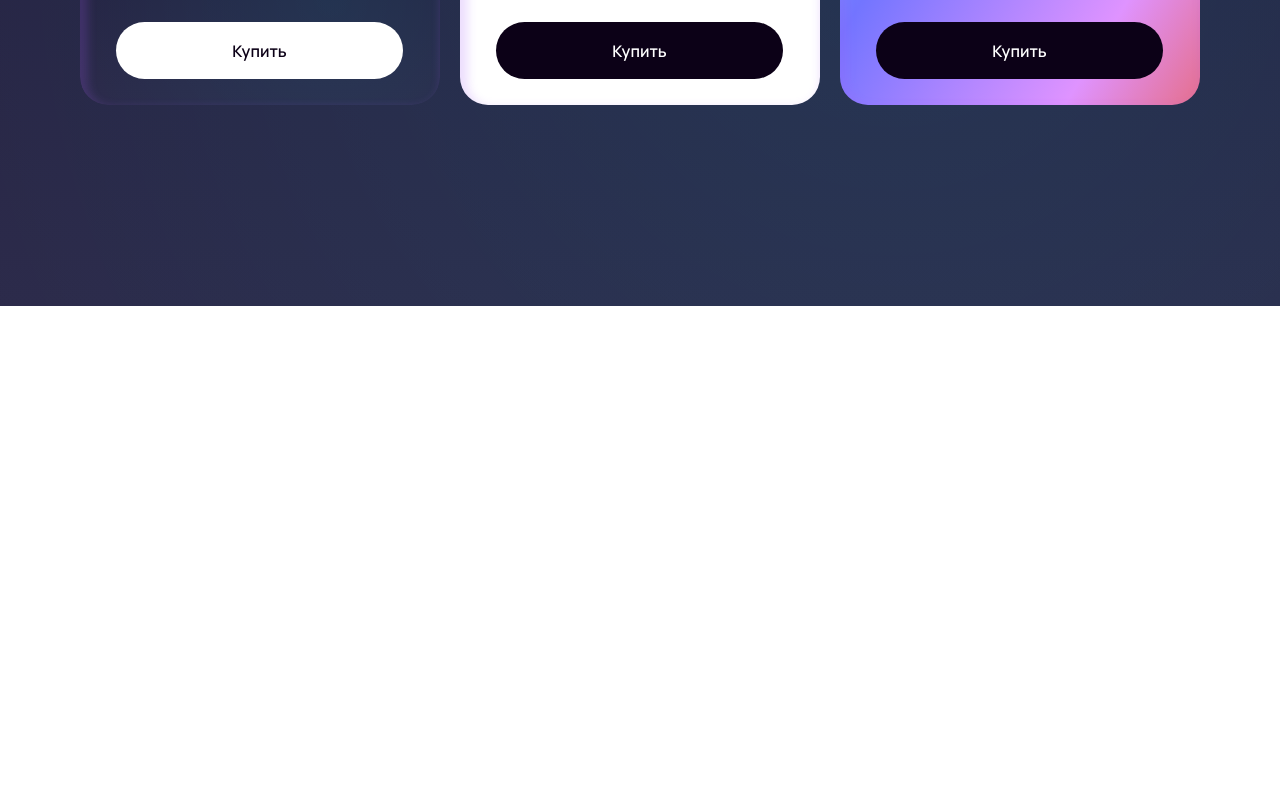
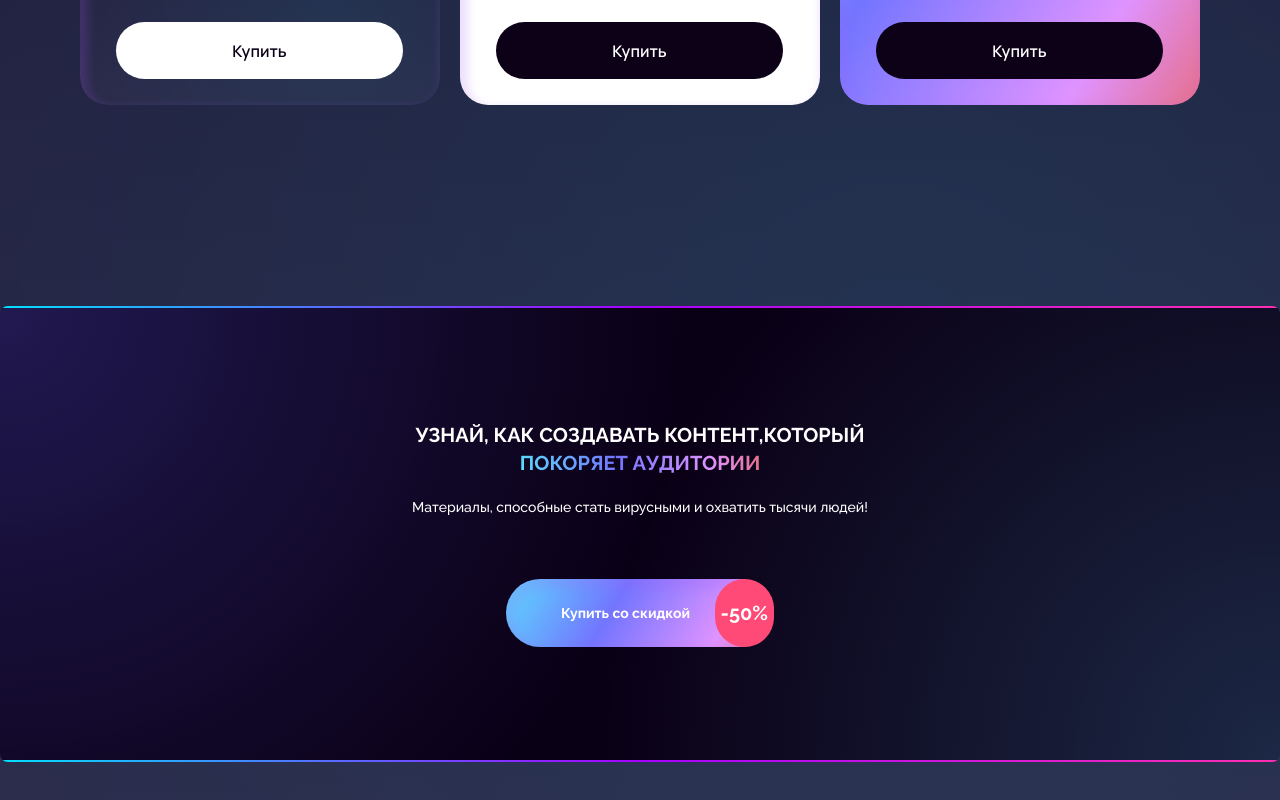
Before and after one commit to Artur-Luniaka/aleko_sokurashvili, a Next.js app: page / in a window 1280 px wide. Shown: the part 1511-2311 px from the top of the page. Before the commit the page ends 1817 px from the top, so only its background shows below. Built offline with nearby package versions, Linux system fonts and the light colour scheme.

Commit message:
added banner comp/styled for mob

```diff
--- /dev/null
+++ b/src/app/components/AdditionalBanner/AdditionalBanner.jsx
@@ -0,0 +1,44 @@
+"use client";
+
+const AdditionalBanner = () => {
+  return (
+    <div className="container flex flex-col my-[113px]">
+      <div>
+        <h3 className="font-raleway font-bold text-xl text-[#fff] text-center uppercase mb-5">
+          Узнай, как создавать контент,который
+          <br />
+          <span
+            style={{
+              background: `linear-gradient(84deg, #5bdbfd 0%, #7375ff 40.3%, #df93ff 79.87%, #e56f8c 100%)`,
+              WebkitBackgroundClip: "text",
+              WebkitTextFillColor: "transparent",
+            }}
+          >
+            покоряет аудитории
+          </span>
+        </h3>
+      </div>
+      <p className="font-raleway font-medium text-sm text-[#fff] text-center mb-[62px]">
+        Материалы, способные стать вирусными и охватить тысячи людей!
+      </p>
+      <div className="relative w-[268px] mx-auto">
+        <button
+          className="flex justify-center items-center w-[268px] h-[68px] rounded-[40px]"
+          style={{
+            boxShadow: `inset 4px 6px 10px 4px rgba(167, 93, 243, 0.2)`,
+            background: `linear-gradient(121deg, #5bdbfd 0%, #7375ff 40.3%, #df93ff 79.87%, #e56f8c 100%)`,
+          }}
+        >
+          <span className="font-raleway font-semibold text-sm text-[#fff] mr-[29px]">
+            Купить со скидкой
+          </span>
+        </button>
+        <span className="absolute top-0 right-0 flex justify-center items-center h-[68px] px-1.5 bg-[#ff4a77] rounded-[40px] font-raleway font-semibold text-xl text-[#fff]">
+          -50%
+        </span>
+      </div>
+    </div>
+  );
+};
+
+export default AdditionalBanner;
--- a/src/app/components/MainContent/MainContent.jsx
+++ b/src/app/components/MainContent/MainContent.jsx
@@ -1,15 +1,32 @@
 "use client";
 
+import AdditionalBanner from "../AdditionalBanner/AdditionalBanner";
 import HeroContentBox from "../HeroContentBox/HeroContentBox";
 import HeroImg from "../HeroImg/HeroImg";
 import TariffsContentBox from "../TariffsContentBox/TariffsContentBox";
 
 const MainContent = () => {
   return (
-    <div className="container">
-      <HeroContentBox />
-      <TariffsContentBox />
-    </div>
+    <>
+      <div className="container">
+        <HeroContentBox />
+        <TariffsContentBox />
+      </div>
+      <div
+        className="mb-12"
+        style={{
+          background: `radial-gradient(circle at top left, rgba(100, 100, 255, 0.25), transparent 50%),
+              radial-gradient(circle at bottom right, rgba(100, 200, 255, 0.2), transparent 50%),
+              #0a0016`,
+          borderTop: `2px solid`,
+          borderBottom: `2px solid`,
+          borderImage: `linear-gradient(to right, #00e0ff, #a700ff, #ff2eb2) 1`,
+          borderRadius: `8px`,
+        }}
+      >
+        <AdditionalBanner />
+      </div>
+    </>
   );
 };
 
```
